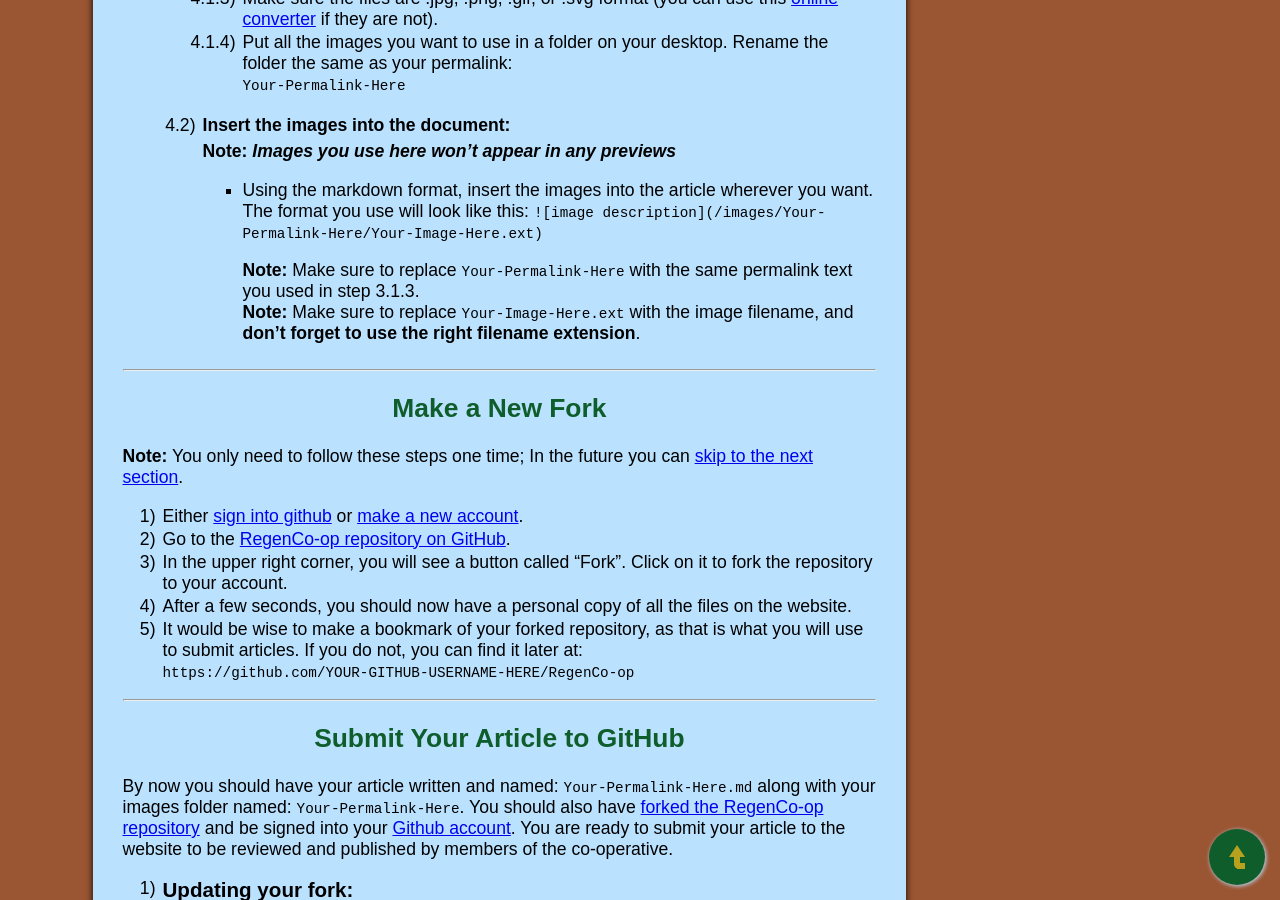
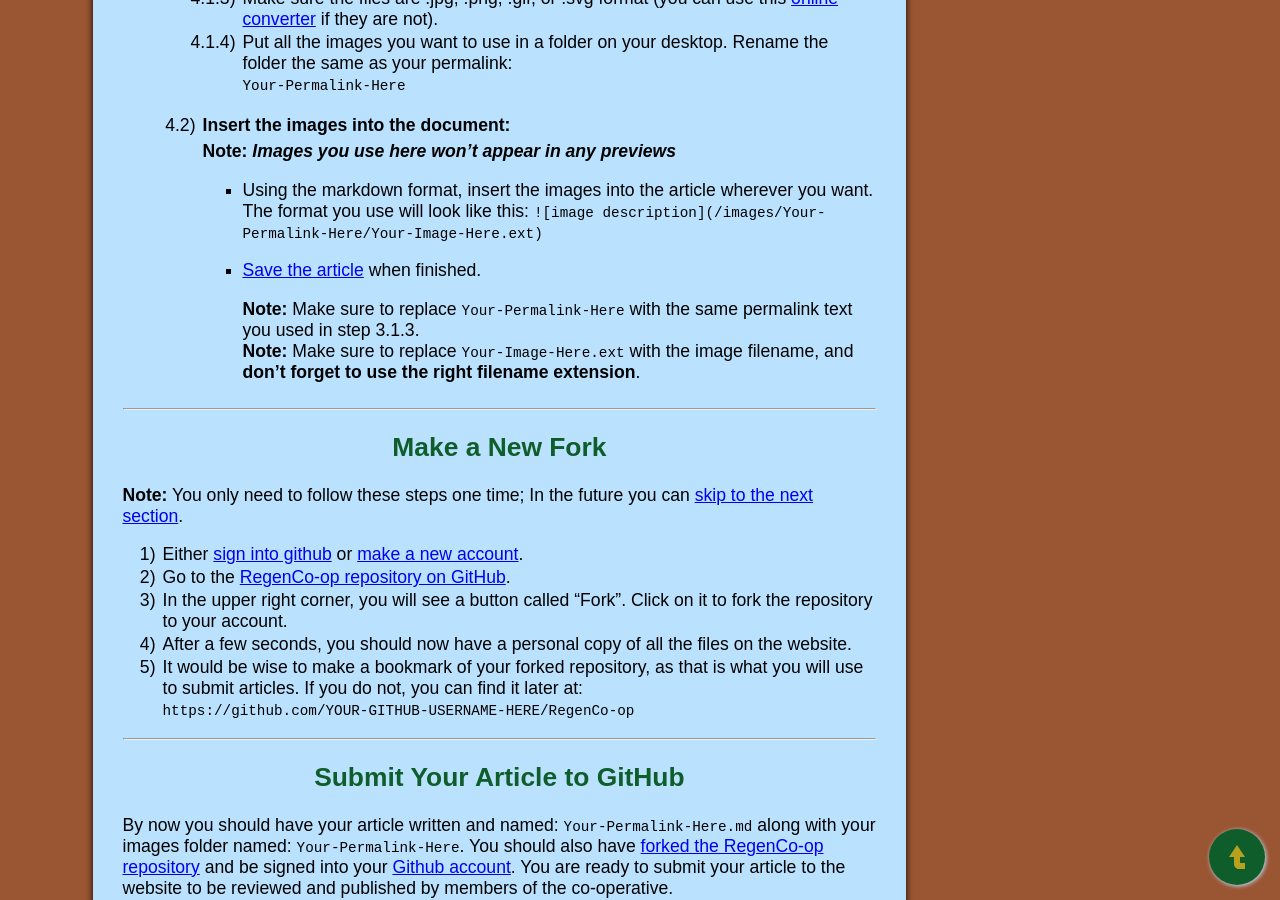
Before and after one commit to joshhennen/RegenCo-op, a Jekyll site: the page built from docs/_info/How-to-Write-a-New-Article.md, in a window 1280 px wide and 900 px high, scrolled down 1742 px. Built offline with Jekyll 4.4.1, drawn with Linux system fonts in a browser that asks for light colours.

Commit message:
Update How-to-Write-a-New-Article.md

```diff
--- a/docs/_info/How-to-Write-a-New-Article.md
+++ b/docs/_info/How-to-Write-a-New-Article.md
@@ -73,6 +73,7 @@ Before you start writing the article, it is recommended that you read the [artic
       **Note: _Images you use here won't appear in any previews_**
 
       - Using the markdown format, insert the images into the article wherever you want. The format you use will look like this: `![image description](/images/Your-Permalink-Here/Your-Image-Here.ext)`
+      - [Save the article](#save-the-article) when finished.
 
         **Note:** Make sure to replace `Your-Permalink-Here` with the same permalink text you used in step 3.1.3.
         **Note:** Make sure to replace `Your-Image-Here.ext` with the image filename, and **don't forget to use the right filename extension**.
```
